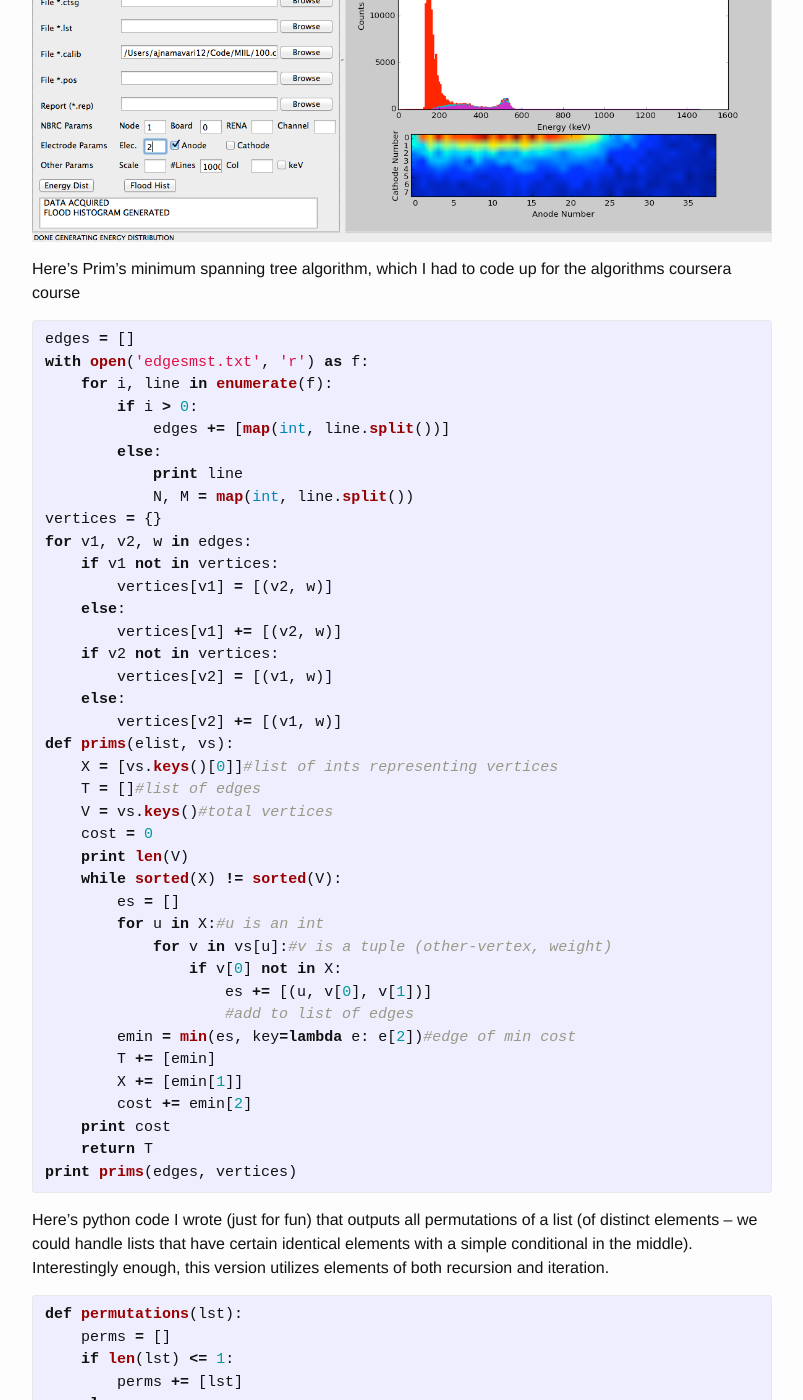
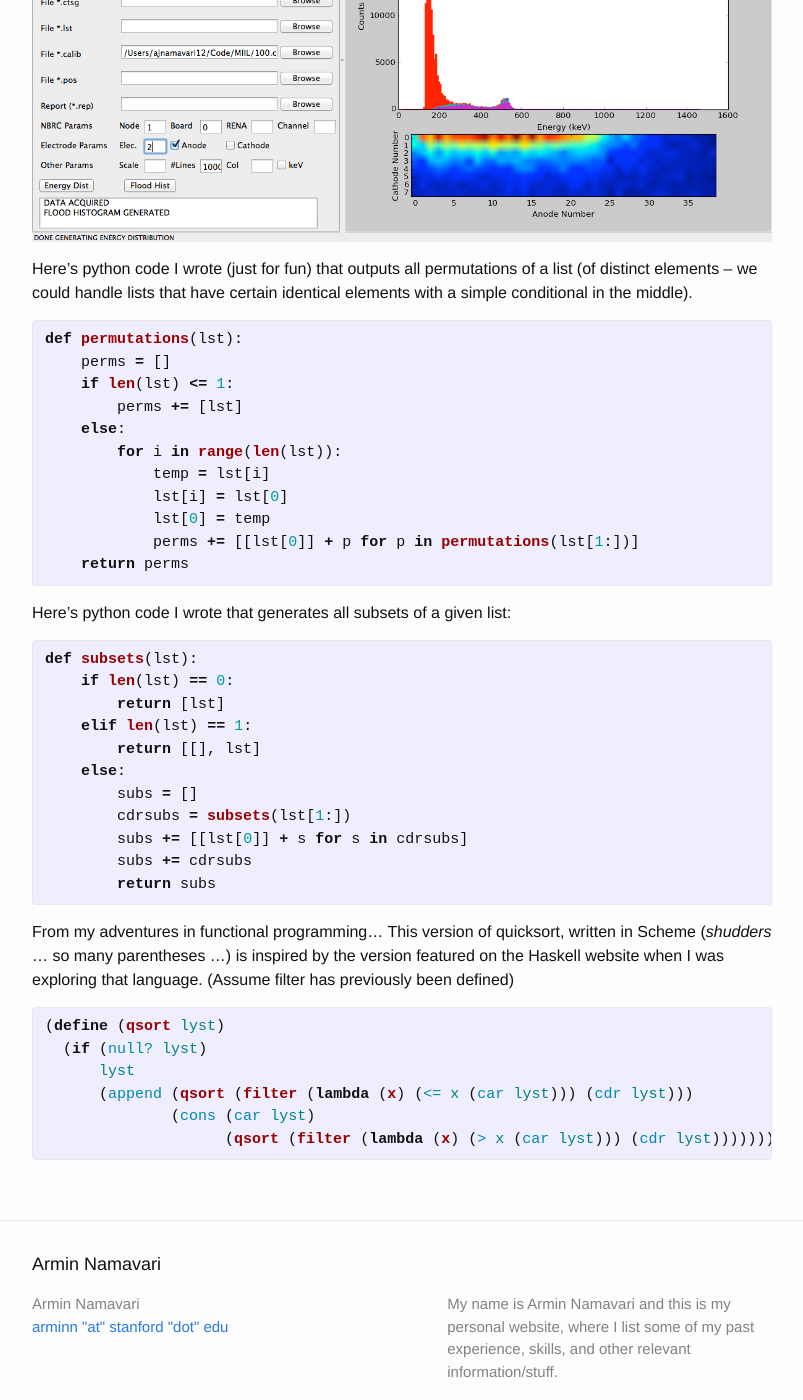
Before and after one commit to ajnam12/ajnam12.github.io, a Jekyll site: the page built from codesnippets.md, in a window 1280 px wide and 1400 px high, scrolled down 3567 px. Shown: the whole window, without its empty margins (238-1041 px from the left). Built offline with Jekyll 4.4.1, drawn with Linux system fonts in a browser that asks for light colours; some of the changed text lies outside the part shown.

Commit message:
updated stuff

```diff
--- a/codesnippets.md
+++ b/codesnippets.md
@@ -135,54 +135,8 @@ class MPLPanel(wx.Panel):
 
 ![Alt text](/images/GUIPVCZT.png "Screenshot of the Full GUI")
 
-Here's Prim's minimum spanning tree algorithm, which I had to code up for the algorithms coursera course
-
-{% highlight python %}
-
-edges = []
-with open('edgesmst.txt', 'r') as f:
-    for i, line in enumerate(f):
-        if i > 0:
-            edges += [map(int, line.split())]
-        else:
-            print line
-            N, M = map(int, line.split())
-vertices = {}
-for v1, v2, w in edges:
-    if v1 not in vertices:
-        vertices[v1] = [(v2, w)]
-    else:
-        vertices[v1] += [(v2, w)]
-    if v2 not in vertices:
-        vertices[v2] = [(v1, w)]
-    else:
-        vertices[v2] += [(v1, w)]
-def prims(elist, vs):
-    X = [vs.keys()[0]]#list of ints representing vertices
-    T = []#list of edges
-    V = vs.keys()#total vertices
-    cost = 0
-    print len(V)
-    while sorted(X) != sorted(V):
-        es = []
-        for u in X:#u is an int
-            for v in vs[u]:#v is a tuple (other-vertex, weight)
-                if v[0] not in X:
-                    es += [(u, v[0], v[1])]
-                    #add to list of edges
-        emin = min(es, key=lambda e: e[2])#edge of min cost
-        T += [emin]
-        X += [emin[1]]
-        cost += emin[2]
-    print cost
-    return T
-print prims(edges, vertices)
-
-{% endhighlight %}
-
 Here's python code I wrote (just for fun) that outputs all permutations of a list (of distinct elements
 -- we could handle lists that have certain identical elements with a simple conditional in the middle).
-Interestingly enough, this version utilizes elements of both recursion and iteration.
 
 {% highlight python %}
 
@@ -229,70 +183,3 @@ on the Haskell website when I was exploring that language. (Assume filter has pr
               (cons (car lyst)
                     (qsort (filter (lambda (x) (> x (car lyst))) (cdr lyst)))))))
 {% endhighlight %}
-
-Here's code I wrote from a small java applet that simulates projectile motion (and conservation of momentum, when the
-"ball" bounces off of the edges)
-
-{% highlight java %}
-
-import java.applet.Applet;
-import java.awt.Color;
-import java.awt.Graphics;
-import javax.swing.JApplet;
-public class ProjMot extends JApplet implements Runnable{
-
-	double x = 0;
-	double y = 400;
-	double vx = 10;
-	double vy = -25;
-	double grav = .7;
-	Thread runner;
-
-	public void init(){
-		setSize(500, 500);
-	}
-
-	public void start(){
-		if (runner == null) {
-			runner = new Thread(this);
-			runner.start();
-		}
-	}
-	public void stop(){
-		if (runner != null) {
-			runner.stop();
-			runner = null;
-		}
-	}
-	public void run() {
-		while(true){
-			setBackground(Color.WHITE);
-			repaint();
-			if(x + 10 > getWidth() || x < 0){
-				vx*=-1;
-			}
-			if(y + 10 > getHeight() || y < 0){
-				vy*= -1;
-			}
-			vy += grav;
-			x+=vx;
-			y+=vy;
-
-			try{ Thread.sleep(20);}
-			catch(InterruptedException e) {}
-
-		}
-
-	}
-
-	public void paint(Graphics g){
-		g.setColor(Color.WHITE);
-		//g.fillRect(0, 0, getWidth(), getHeight());
-		g.setColor(Color.RED);
-		g.fillOval((int)x, (int)y, 10, 10);
-
-	}
-}
-{% endhighlight %}
-
-![Alt text](/images/projmot.png "Screenshot of Animation")
--- a/index.html
+++ b/index.html
@@ -29,7 +29,7 @@ layout: default
 
   <h1 class="page-heading"> About Me </h1>
 
-  <p> I'm beginning my freshman year of college in the fall and I intend to major in computer science.
+  <p> I'm currently a freshman at Stanford University.
     Check out my code snippets (link in the top right hand corner) and my <a href="https://www.linkedin.com/pub/armin-namavari/ba/89b/ba6">LinkedIn</a> for more. </p>
 
   <h1 class="page-heading"> Skills </h1>
```
Also changed, not shown: 3 other files.
